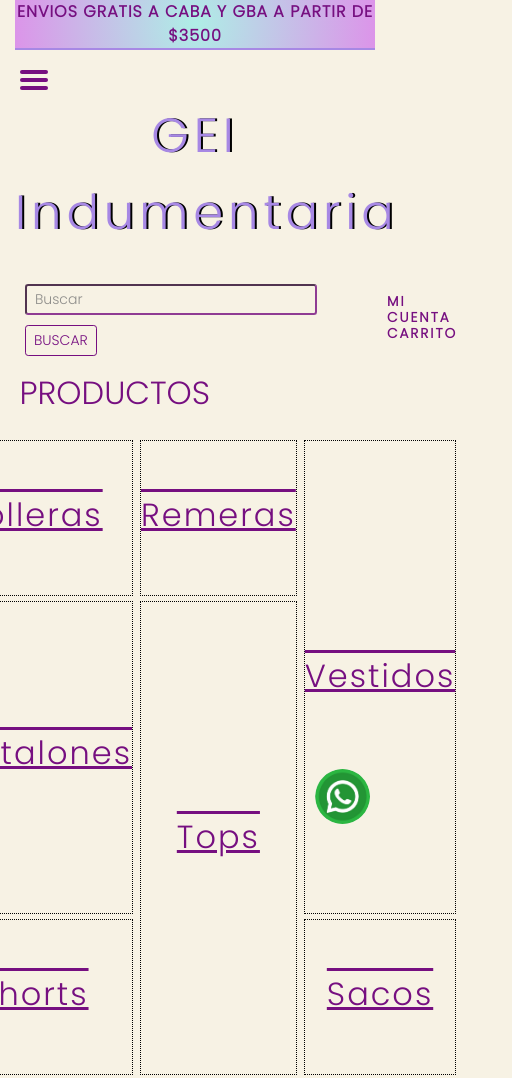
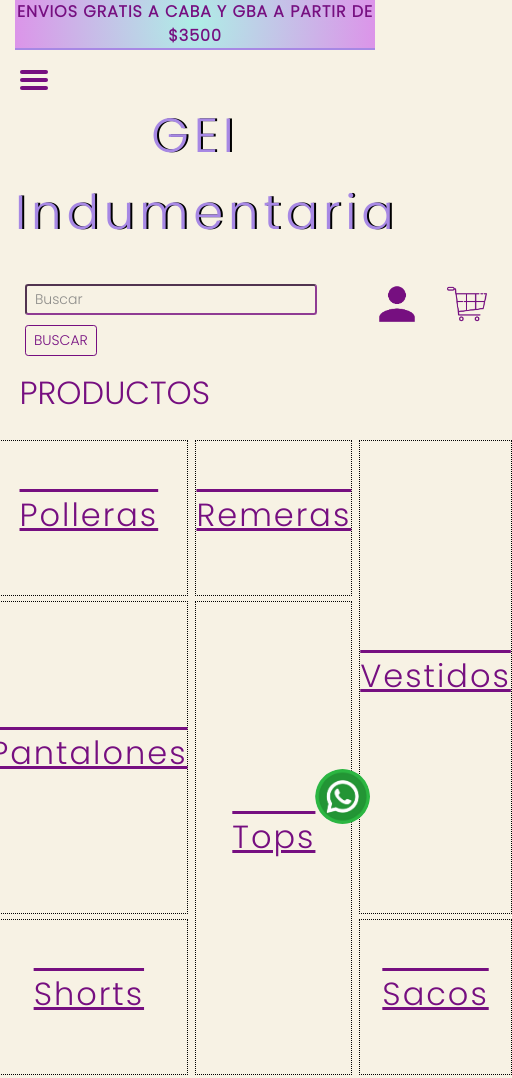
Before and after one commit to chiarossi/proyectofinal, a website: page productos.html in a window 390 px wide. Shown: the top 1078 px of the page, 512 px wide, since content can reach past the window. Drawn offline with nearby package versions, Linux system fonts and the light colour scheme.

Commit message:
cambio media querie

```diff
--- a/css/estilo.css
+++ b/css/estilo.css
@@ -7,19 +7,6 @@ body {
 	background: #f7f2e4;
 }
 
-/*
-h2 {
-	margin-left: 50px;
-	padding: 7px;
-}
-
-h3 {
-	color: #760f80;
-}
-
-p {
-	color: #760f80;
-} */
 #buscar {
 	width: 100%;
 	height: 100%;
@@ -48,7 +35,9 @@ section#buscar h3.derecha {
 	background-color: #f7f2e4;
 	box-shadow: white;
 }
-
+.carrito {
+	width: 40px;
+}
 .lista {
 	color: #a788e4;
 	letter-spacing: 1px;
@@ -70,35 +59,19 @@ section#buscar h3.derecha {
 
 .textpurple:hover {
 	color: #a788e4 !important;
-
 }
 
 li:hover {
 	color: #760f80;
 	transform: scale(1.1);
-
 }
-
 .itemslista {
 	color: #760f80;
 }
-
 .itemslista:hover {
 	color: white;
 	text-decoration: none;
 }
-
- /*Asi estaba antes de intentar con grid
- 	display: flex;
-	flex-direction: row;
-	flex-wrap: nowrap;
-	justify-content: space-around;
-	align-items: center;
-	align-content: center;
-	padding-bottom: 2%;
-	width: 25%;
-	height: 10%; */
-
 .imagenesPrincipales {
 	display: flex;
 	flex-direction: row;
@@ -130,59 +103,6 @@ li:hover {
 .borde {
 	border: 2px solid black;
 }
-/*
-.parrafos {
-	color: #760f80;
-	display: flex;
-	flex-direction: row;
-	flex-wrap: nowrap;
-	justify-content: space-around;
-	align-items: center;
-	align-content: center;
-	background: radial-gradient(circle, rgba(174,238,230,1) 0%, rgba(220,148,233,1) 100%);
-	width: 100%;
-	height: 80px;
-}
-div.parrafos p.uno {
-	 font-weight: bold;
-	 font-size: 100%;
-	 text-align: center;
-	 letter-spacing: 2px;
-
-}
-
-div.parrafos p.dos {
-	font-weight: bold;
-	font-size: 100%;
-	text-align: center;
-	letter-spacing: 2px;
-}
-
-
-div.parrafos p.tres {
-	font-weight: bold;
-	font-size: 100%;
-	text-align: center;
-	letter-spacing: 2px;
-} */
-
-/*
-#foot {
-	display: flex;
-	flex-direction: row;
-	justify-content: space-around;
-	align-items: center;
-	border-top: 1px dotted #a788e4;
-	border-bottom: 1px dotted #a788e4;
-
-}
-
-footer#foot div.gei {
-	text-align: center;
-	letter-spacing: 2px;
-}
-*/
-
 
 #prod {
 	position: relative;
@@ -204,7 +124,6 @@ footer#foot div.gei {
 	padding-top: 20px;
 	justify-items: stretch;
 	align-items: stretch;
-
 }
 .fond {
 	background-color: rgb();
@@ -327,12 +246,10 @@ div #regulares:hover {
   background: #f7f2e4;
 }
 
-
 .ss-controls-btn:hover, .ss-controls-btn:focus {
   outline: none;
   color: #a788e4;
 }
-
 
 .whatsapp {
 	position: fixed;
--- a/css/mediaqueries.css
+++ b/css/mediaqueries.css
@@ -22,6 +22,9 @@
   .fotosale{
     display: none;
   }
+  #prod {
+    margin-left: 75px;
+  }
   }
 
   @media only screen and (min-width: 768px) {
--- a/productos.html
+++ b/productos.html
@@ -51,16 +51,19 @@
 		<div class="container-fluid">
 			<section class="row" id="buscar">
 				<div class="col-sm-3">
-					<form class="form-inline ">
+					<form class="form-inline">
 	    				<input class="form-control-sm mr-sm-2 bordebuscar margen" type="search" placeholder="Buscar" aria-label="Buscar">
-	    				<button class="btn btn-sm btn-outlinee-secondary my-2 my-sm-0 bordeboton" type="submit">BUSCAR</button>
+	    				<button class="btn btn-sm btn-outlinee-secondary my-2 my-sm-0" type="submit">BUSCAR</button>
 					</form>
 				</div>
 				<div class="col-sm-7">
 
 				</div>
-				<div class="col-sm-2">
-					<h3 class="derecha">MI CUENTA CARRITO</h3>
+				<div class="col-sm-1">
+					<a href="#"><img src="user.png" alt="" class="carrito"> </a>
+				</div>
+				<div class="col-sm-1">
+					<a href="#"><img src="carrito.png" alt="" class="carrito"></a>
 				</div>
 			</section>
 		</div>
@@ -85,7 +88,7 @@
 
 		<h2 class="color animate__animated animate__shakeX">PRODUCTOS</h2>
 
-		<section id="prod">
+		<section class="container-fluid" id="prod">
 
 				<div id="pollera" class="fond">Polleras</div>
 
```
Also changed, not shown: comocomprar.html (+8 -4 lines), contacto.html (+7 -4 lines), envios.html (+8 -4 lines), galeria.html (+7 -4 lines), index.html (+15 -2 lines), ofertas.html (+7 -4 lines), carrito.png (added), user.png (added). Lines whose indentation alone changed are shown as unchanged.
